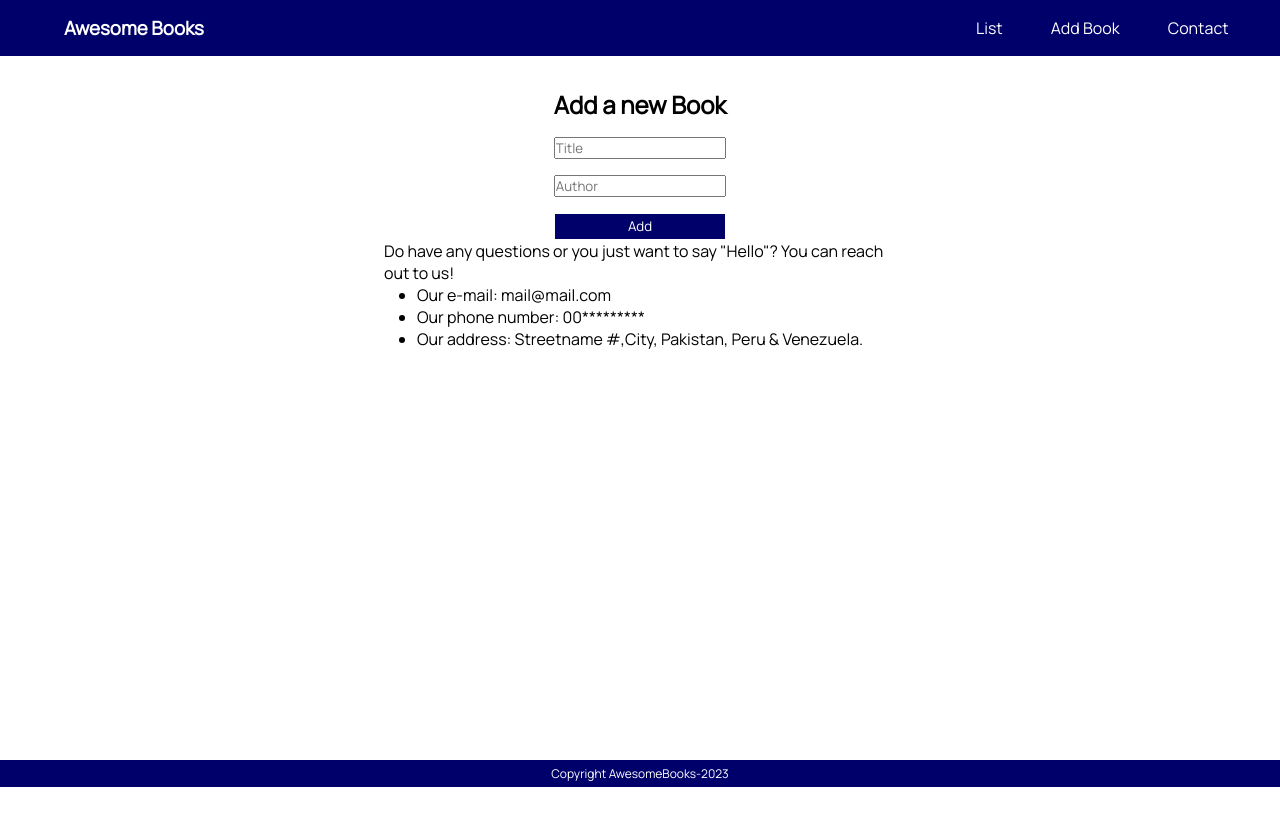
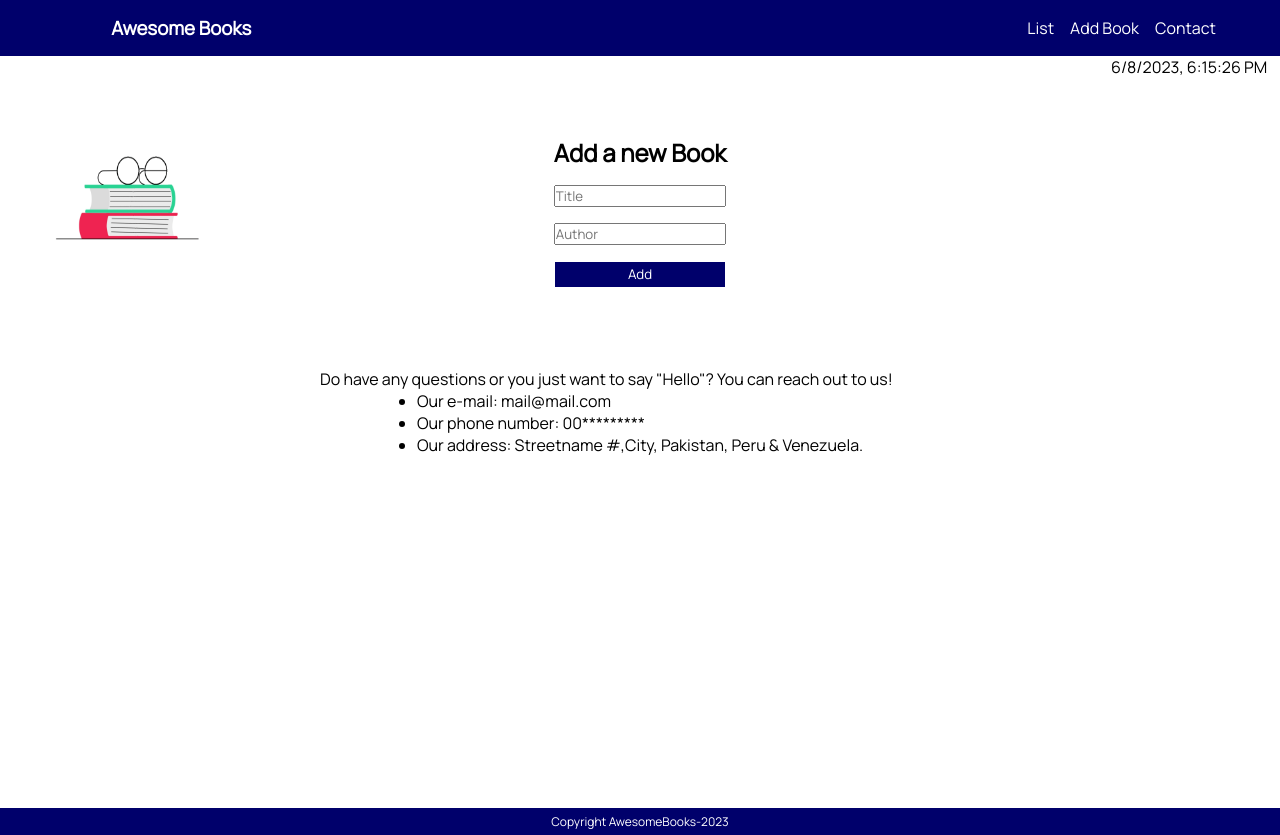
Before and after one commit to MasumaJaffery/Awesome-Books, a website: page index.html in a window 1280 px wide. Before the commit the page ends 800 px from the top, so only its background shows below. Drawn offline with Linux system fonts and the light colour scheme; a web font is replaced by a local one.

Commit message:
front-end

```diff
--- a/class.js
+++ b/class.js
@@ -89,8 +89,10 @@ const Contactlink = document.getElementById('contact-link')
 const Booklist = document.getElementById('booklist');
 const AddBook = document.getElementById('Add-Books');
 const Contact = document.getElementById('contact');
+const main = document.getElementById('hidden');
+
 Booklink.addEventListener('click', () => {
-    Booklist.style.display = 'block';
+    Booklist.style.display = 'flex';
     AddBook.style.display = 'none';
     Contact.style.display = 'none';
 });
@@ -104,5 +106,20 @@ Addlink.addEventListener('click', () => {
 Contactlink.addEventListener('click', () => {
   Booklist.style.display = 'none';
   AddBook.style.display = 'none';
-  Contact.style.display = 'block';
+  Contact.style.display = 'flex';
 });
+
+window.onload = function() {
+  CurrentDate();
+};
+
+function CurrentDate() {
+  const dateElement = document.getElementById('date');
+  const currentDate = new Date();
+
+  // Get the current date and time
+  const formattedDate = currentDate.toLocaleString();
+
+  // Set the formatted date as the content of the element
+  dateElement.textContent = formattedDate;
+}
--- a/index.html
+++ b/index.html
@@ -8,21 +8,23 @@
     <link rel="preconnect" href="https://fonts.gstatic.com" crossorigin>
     <link href="https://fonts.googleapis.com/css2?family=Lato&family=Lexend:wght@400;500&family=Manrope&family=Noto+Color+Emoji&display=swap" rel="stylesheet">
     <link rel = "stylesheet" href="style.css">
-    <script src = "class.js"></script>
+    <script src = "class.js" defer></script>
     <title>Awesome Books</title>
 </head>
 <body>
 <header>
     <nav>
-      <h3>Awesome Books</h3>
+      <h3><a href = "index.html">Awesome Books</a></h3>
             <ul>
-                <li id="book-link"><a href="# ">List</a></li>
-                <li id="add-link"><a href="# ">Add Book</a></li>
-                <li id="contact"><a href="# ">Contact</a></li>
+                <li><a id="book-link" href="#">List</a></li>
+                <li><a id="add-link" href="#">Add Book</a></li>
+                <li><a id="contact-link" href="#">Contact</a></li>
             </ul>
     </nav>
+    <div id = "date"></div>
+    <img src = "Images/Books.gif">
 </header>
-<main>
+<main id = "hidden">
 <section id = "booklist"></section>
 <section id = "Add-Books">
 <div class = "form-center">
--- a/style.css
+++ b/style.css
@@ -37,6 +37,10 @@ form #add-btn:active {
   border: 1px solid rgb(0, 0, 107);
 }
 
+#booklist {
+  margin-top: 5rem;
+}
+
 table {
   display: flex;
   flex-direction: column;
@@ -66,16 +70,21 @@ nav {
   justify-content: space-between;
 }
 
+nav a {
+  color: #fff;
+  text-decoration: none;
+  margin-left: 5%;
+}
+
 nav h3 {
-  color: #fff;
   margin-left: 5%;
+  width: 100%;
 }
 
 nav ul {
   display: flex;
   list-style: none;
-  gap: 10%;
-  width: 25%;
+  margin-right: 5%;
 }
 
 nav ul a {
@@ -87,15 +96,28 @@ nav ul a {
   display: block;
 }
 
+#date {
+  position: absolute;
+  right: 0;
+  margin-right: 1%;
+}
+
+img {
+  width: 20vw;
+  height: 30%;
+  position: absolute;
+}
+
 #contact {
   display: flex;
   justify-content: space-around;
   flex-direction: column;
   align-items: center;
+  margin-top: 5rem;
 }
 
 #contact p {
-  width: 40%;
+  width: 50%;
 }
 
 footer {
```
Also changed, not shown: Images/Books.gif (added).
